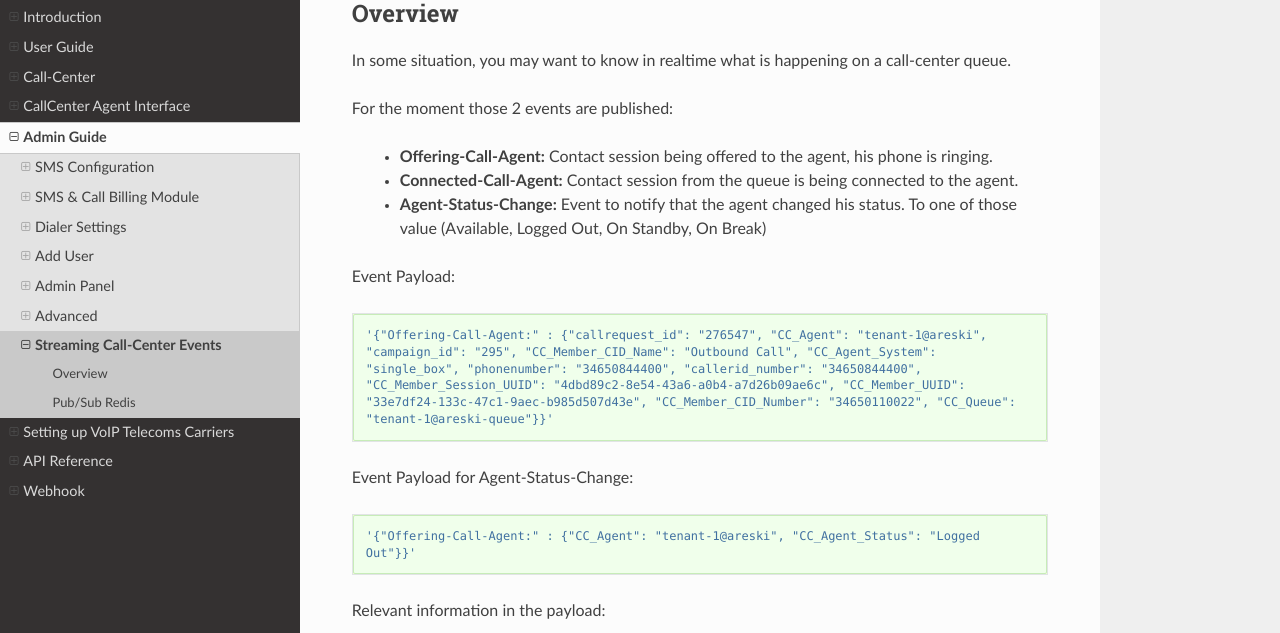
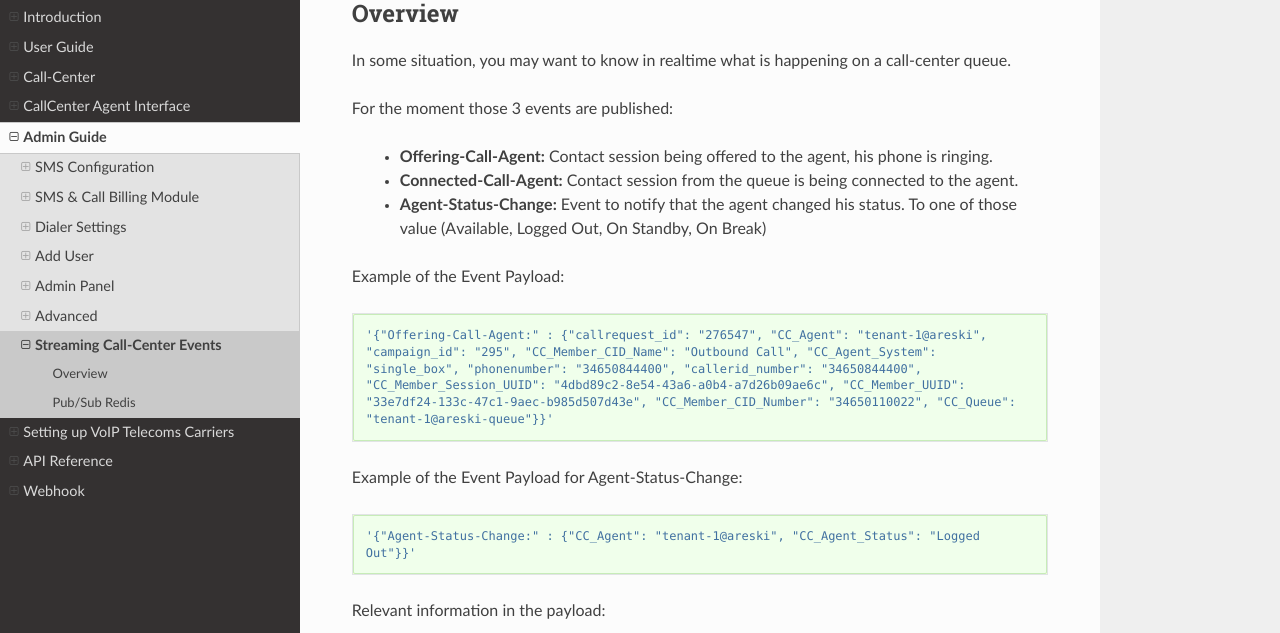
Before and after one commit to DialerAI/dialer-ai-documentation, a plain HTML site: page advanced-dev/streaming-callcenter-events.html in a window 1280 px wide. Shown: the part 167-800 px from the top of the page. Drawn offline with Linux system fonts and the light colour scheme.

Commit message:
[fix](doc) update doc

```diff
--- a/advanced-dev/streaming-callcenter-events.html
+++ b/advanced-dev/streaming-callcenter-events.html
@@ -414,7 +414,7 @@
 <div class="section" id="overview">
 <span id="stream-events-overview"></span><h2>Overview<a class="headerlink" href="#overview" title="Permalink to this headline">¶</a></h2>
 <p>In some situation, you may want to know in realtime what is happening on a call-center queue.</p>
-<p>For the moment those 2 events are published:</p>
+<p>For the moment those 3 events are published:</p>
 <blockquote>
 <div><ul class="simple">
 <li><strong>Offering-Call-Agent:</strong> Contact session being offered to the agent, his phone is ringing.</li>
@@ -422,12 +422,12 @@
 <li><strong>Agent-Status-Change:</strong> Event to notify that the agent changed his status. To one of those value (Available, Logged Out, On Standby, On Break)</li>
 </ul>
 </div></blockquote>
-<p>Event Payload:</p>
+<p>Example of the Event Payload:</p>
 <div class="highlight-default notranslate"><div class="highlight"><pre><span></span><span class="s1">&#39;{&quot;Offering-Call-Agent:&quot; : {&quot;callrequest_id&quot;: &quot;276547&quot;, &quot;CC_Agent&quot;: &quot;tenant-1@areski&quot;, &quot;campaign_id&quot;: &quot;295&quot;, &quot;CC_Member_CID_Name&quot;: &quot;Outbound Call&quot;, &quot;CC_Agent_System&quot;: &quot;single_box&quot;, &quot;phonenumber&quot;: &quot;34650844400&quot;, &quot;callerid_number&quot;: &quot;34650844400&quot;, &quot;CC_Member_Session_UUID&quot;: &quot;4dbd89c2-8e54-43a6-a0b4-a7d26b09ae6c&quot;, &quot;CC_Member_UUID&quot;: &quot;33e7df24-133c-47c1-9aec-b985d507d43e&quot;, &quot;CC_Member_CID_Number&quot;: &quot;34650110022&quot;, &quot;CC_Queue&quot;: &quot;tenant-1@areski-queue&quot;}}&#39;</span>
 </pre></div>
 </div>
-<p>Event Payload for Agent-Status-Change:</p>
-<div class="highlight-default notranslate"><div class="highlight"><pre><span></span><span class="s1">&#39;{&quot;Offering-Call-Agent:&quot; : {&quot;CC_Agent&quot;: &quot;tenant-1@areski&quot;, &quot;CC_Agent_Status&quot;: &quot;Logged Out&quot;}}&#39;</span>
+<p>Example of the Event Payload for Agent-Status-Change:</p>
+<div class="highlight-default notranslate"><div class="highlight"><pre><span></span><span class="s1">&#39;{&quot;Agent-Status-Change:&quot; : {&quot;CC_Agent&quot;: &quot;tenant-1@areski&quot;, &quot;CC_Agent_Status&quot;: &quot;Logged Out&quot;}}&#39;</span>
 </pre></div>
 </div>
 <p>Relevant information in the payload:</p>
```
Also changed, not shown: index.html (+1 -1 lines), _sources/advanced-dev/streaming-callcenter-events.rst.txt.
